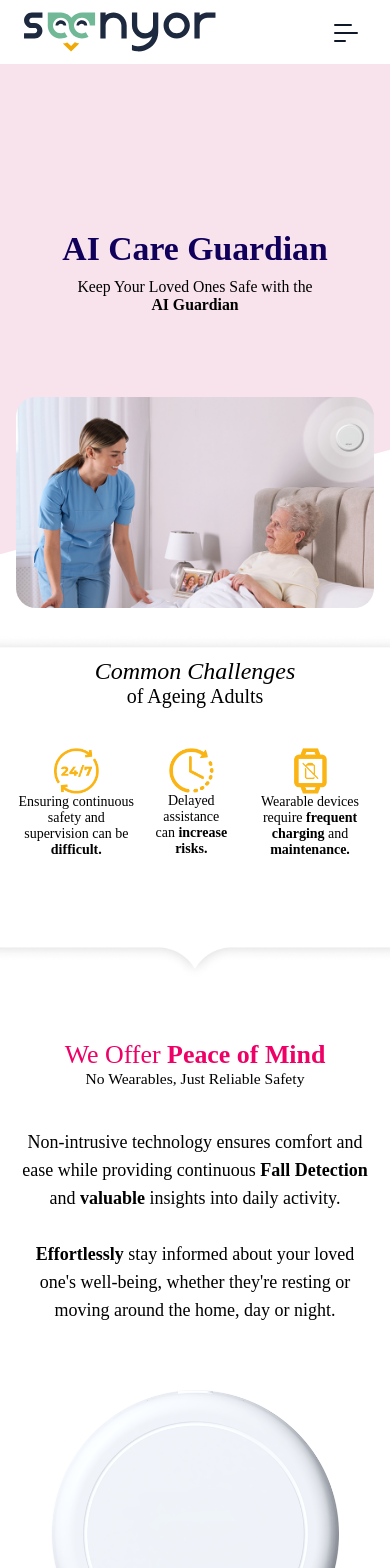
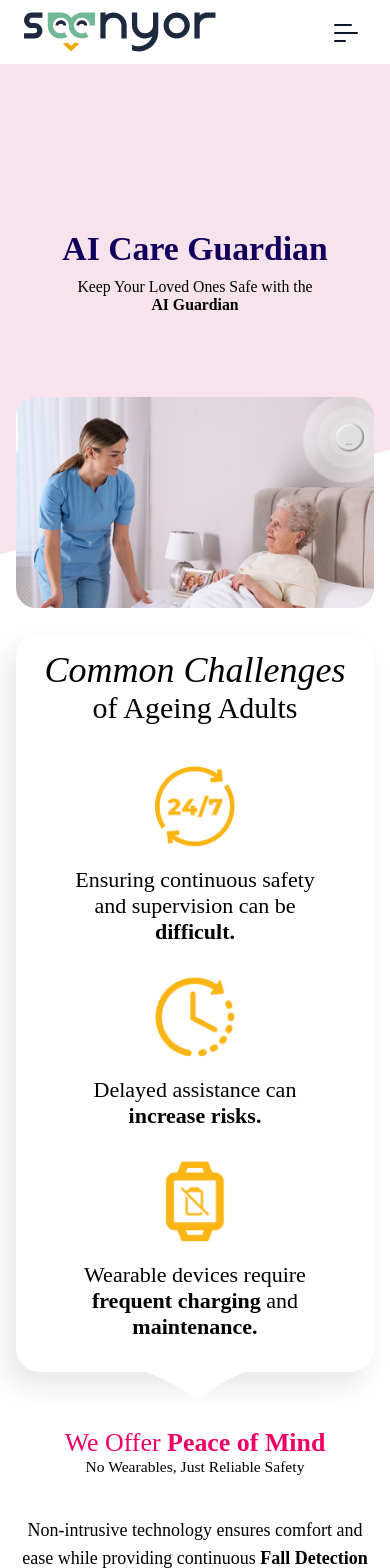
Before and after one commit to seenyor/new-seenyor, a Next.js app: page / in a window 390 px wide. Shown: the top 1568 px of the page. Built offline with nearby package versions, Linux system fonts and the light colour scheme; a web font is replaced by a local one.

Commit message:
Bugs Fixed

```diff
--- a/src/components/Ai-care/MsgBg1.jsx
+++ b/src/components/Ai-care/MsgBg1.jsx
@@ -1,5 +1,6 @@
 import React from "react";
 import msgbg from "@/assets/ai-care/msgBg1.png";
+import arrow from "@/assets/ai-care/svg/arrow.svg";
 import msgbgmob from "@/assets/ai-care/msgBg1mob.png";
 import Image from "next/image";
 import icon1 from "@/assets/ai-care/Icn/AiIcn1.png";
@@ -23,21 +24,31 @@ const challenges = [
 
 const MsgBg1 = () => {
   return (
-    <>
+    <div className="px-20 tab:px-4">
       <div
-        className="max-w-[1450px] w-full h-[425px] bg-cover bg-center p-4 tab:hidden"
-        style={{ backgroundImage: `url(${msgbg.src})` }}
+        className="max-w-[1450px] w-full bg-cover bg-center p-4 pb-8 shadow-md rounded-3xl relative"
+        // style={{ backgroundImage: `url(${msgbg.src})` }}
       >
+        <Image
+          src={arrow}
+          alt={`arrow-bottom`}
+          // width={80}
+          // height={80}
+          className="absolute left-[50%] -translate-x-[50%] -bottom-[27px] "
+        />
+        {/* <div class="w-0 h-0 border-l-8 border-r-8 border-t-8 border-t-transparent border-b-8 border-b-white shadow-md"></div> */}
         <div className="text-center flex flex-col gap-10">
           <div>
-            <h1 className="text-[48px] italic">Common Challenges</h1>
-            <h1 className="text-[30px]">of Ageing Adults</h1>
+            <h1 className="text-[48px] italic md:text-4xl">
+              Common Challenges
+            </h1>
+            <h1 className="text-[30px] md:text-3xl">of Ageing Adults</h1>
           </div>
-          <div className="flex px-10 justify-between">
+          <div className="flex px-10 justify-between gap-4 tab:flex-col items-center tab:gap-8">
             {challenges.map((challenge, index) => (
               <div
                 key={index}
-                className="max-w-[390px] flex flex-col gap-5 items-center"
+                className="max-w-[390px] w-full flex flex-col gap-5 items-center justify-center"
               >
                 <Image
                   src={challenge.icon}
@@ -69,7 +80,7 @@ const MsgBg1 = () => {
 
       {/* mobile */}
 
-      <div
+      {/* <div
         className="max-w-[687px] w-full h-[447px] sm:h-[350px] bg-cover bg-center p-4 py-8 sm:py-6 hidden tab:block"
         style={{ backgroundImage: `url(${msgbgmob.src})` }}
       >
@@ -113,8 +124,8 @@ const MsgBg1 = () => {
             ))}
           </div>
         </div>
-      </div>
-    </>
+      </div> */}
+    </div>
   );
 };
 
```
Also changed, not shown: src/assets/ai-care/svg/arrow.svg (added).
